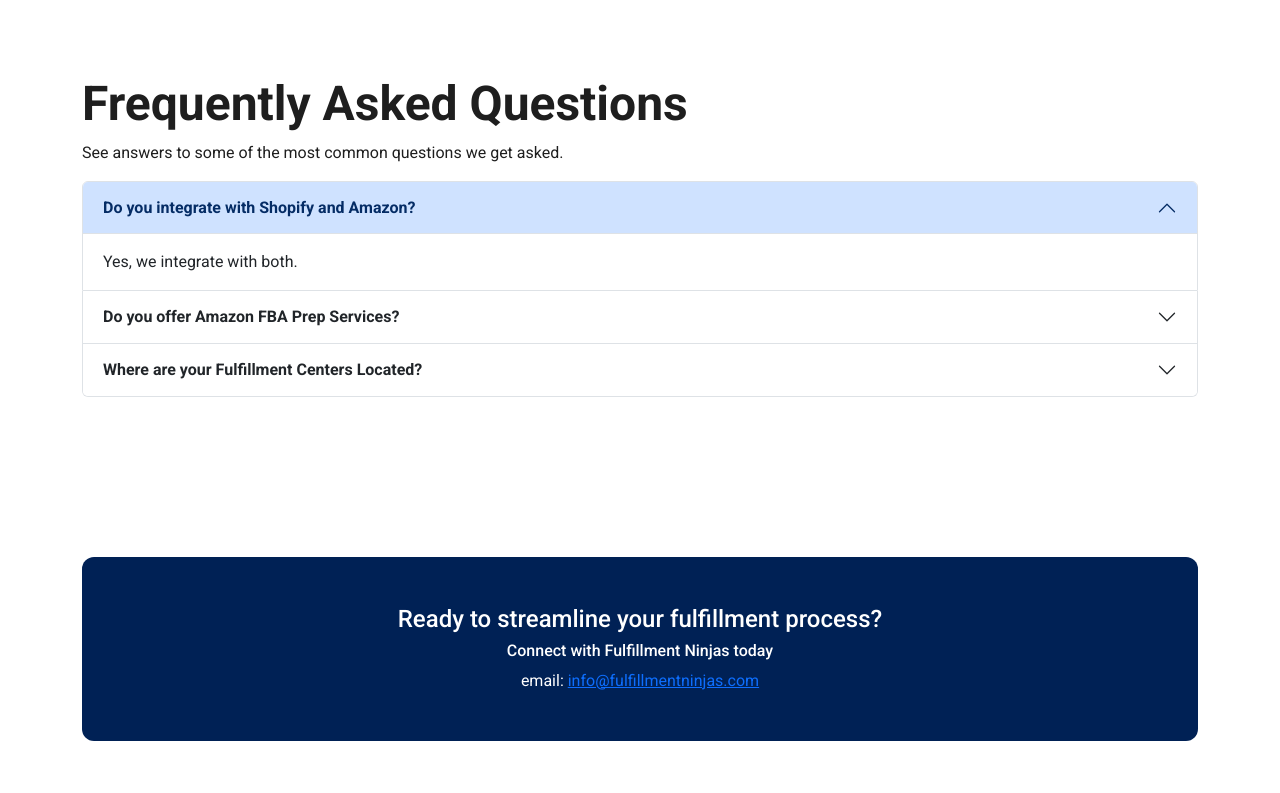
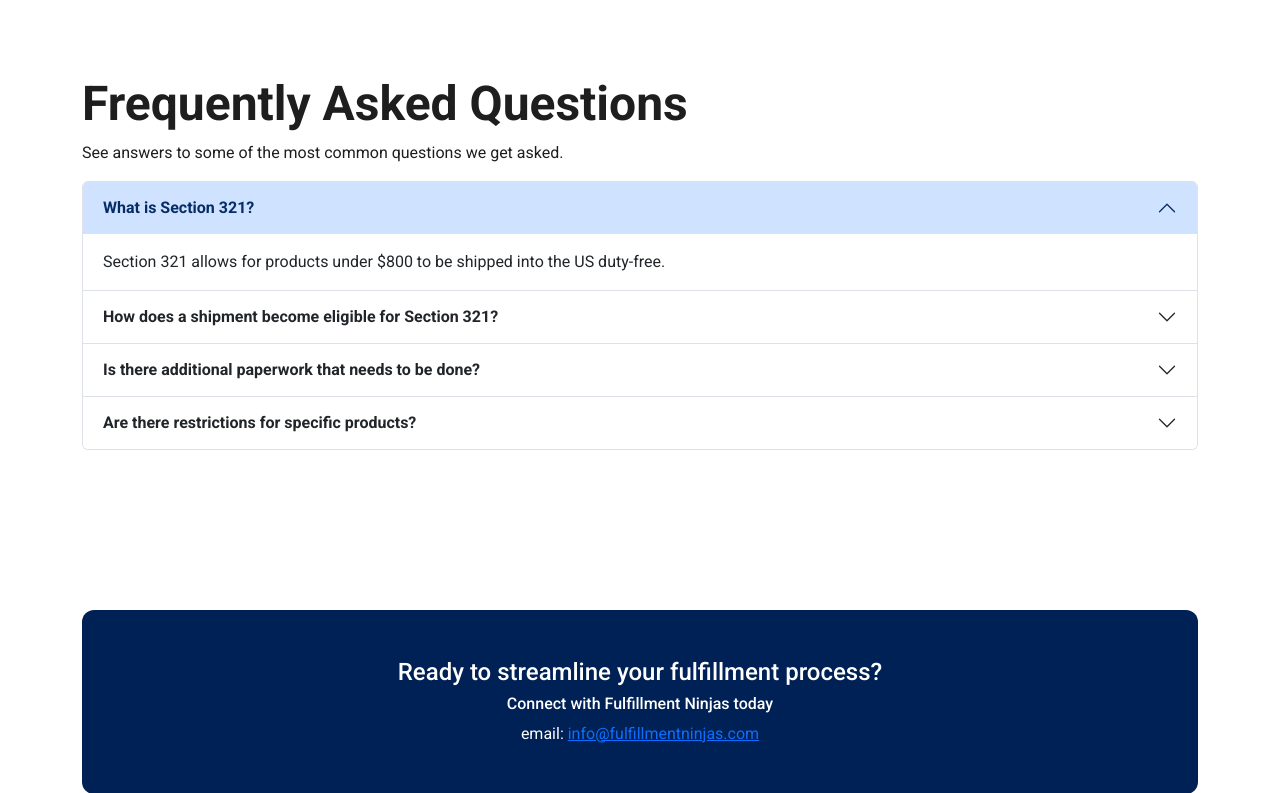
Before and after one commit to chetanrr/fulfillmentninjas.com, a PHP site: page /section-321-fulfillment.php in a window 1280 px wide. Shown: the part 2640-3433 px from the top of the page. Run offline with PHP 8.4, Linux system fonts and the light colour scheme; some libraries are stand-ins or nearby versions.

Commit message:
text updated

```diff
--- a/section-321-fulfillment.php
+++ b/section-321-fulfillment.php
@@ -91,13 +91,13 @@
                             <h2 class="accordion-header">
                                 <button class="accordion-button" type="button" data-bs-toggle="collapse"
                                     data-bs-target="#collapseOne" aria-expanded="true" aria-controls="collapseOne">
-                                    Do you integrate with Shopify and Amazon?
+                                    What is Section 321?
                                 </button>
                             </h2>
                             <div id="collapseOne" class="accordion-collapse collapse show"
                                 data-bs-parent="#accordionExample">
                                 <div class="accordion-body">
-                                    Yes, we integrate with both.
+                                Section 321 allows for products under $800 to be shipped into the US duty-free.
                                 </div>
                             </div>
                         </div>
@@ -105,13 +105,13 @@
                             <h2 class="accordion-header">
                                 <button class="accordion-button collapsed" type="button" data-bs-toggle="collapse"
                                     data-bs-target="#collapseTwo" aria-expanded="false" aria-controls="collapseTwo">
-                                    Do you offer Amazon FBA Prep Services?
+                                    How does a shipment become eligible for Section 321?
                                 </button>
                             </h2>
                             <div id="collapseTwo" class="accordion-collapse collapse"
                                 data-bs-parent="#accordionExample">
                                 <div class="accordion-body">
-                                    Yes.
+                                If the commercial invoice value is under $800, the shipment will automatically become eligible.
                                 </div>
                             </div>
                         </div>
@@ -119,15 +119,31 @@
                             <h2 class="accordion-header">
                                 <button class="accordion-button collapsed" type="button" data-bs-toggle="collapse"
                                     data-bs-target="#collapseThree" aria-expanded="false" aria-controls="collapseThree">
-                                    Where are your Fulfillment Centers Located?
+                                    Is there additional paperwork that needs to be done?
                                 </button>
                             </h2>
                             <div id="collapseThree" class="accordion-collapse collapse"
                                 data-bs-parent="#accordionExample">
                                 <div class="accordion-body">
-                                    We have locations in Canada and the United States. To see the exact addresses, click
-                                    the 'Locations'
-                                    button in the header.
+                                    No
+                                </div>
+                            </div>
+                        </div>
+                        <div class="accordion-item">
+                            <h2 class="accordion-header">
+                                <button class="accordion-button collapsed" type="button" data-bs-toggle="collapse"
+                                    data-bs-target="#collapseThree" aria-expanded="false" aria-controls="collapseThree">
+                                    Are there restrictions for specific products?
+                                </button>
+                            </h2>
+                            <div id="collapseThree" class="accordion-collapse collapse"
+                                data-bs-parent="#accordionExample">
+                                <div class="accordion-body">
+                                    <ol>
+                                        <li>Goods that require inspection before release.</li>
+                                        <li>Goods that are regulated by the FDA, FSIS, USDA, NHTSA.</li>
+                                        <li>Cigarettes, cigars, e-cigarettes, and alcoholic beverages.</li>
+                                    </ol>
                                 </div>
                             </div>
                         </div>
```
